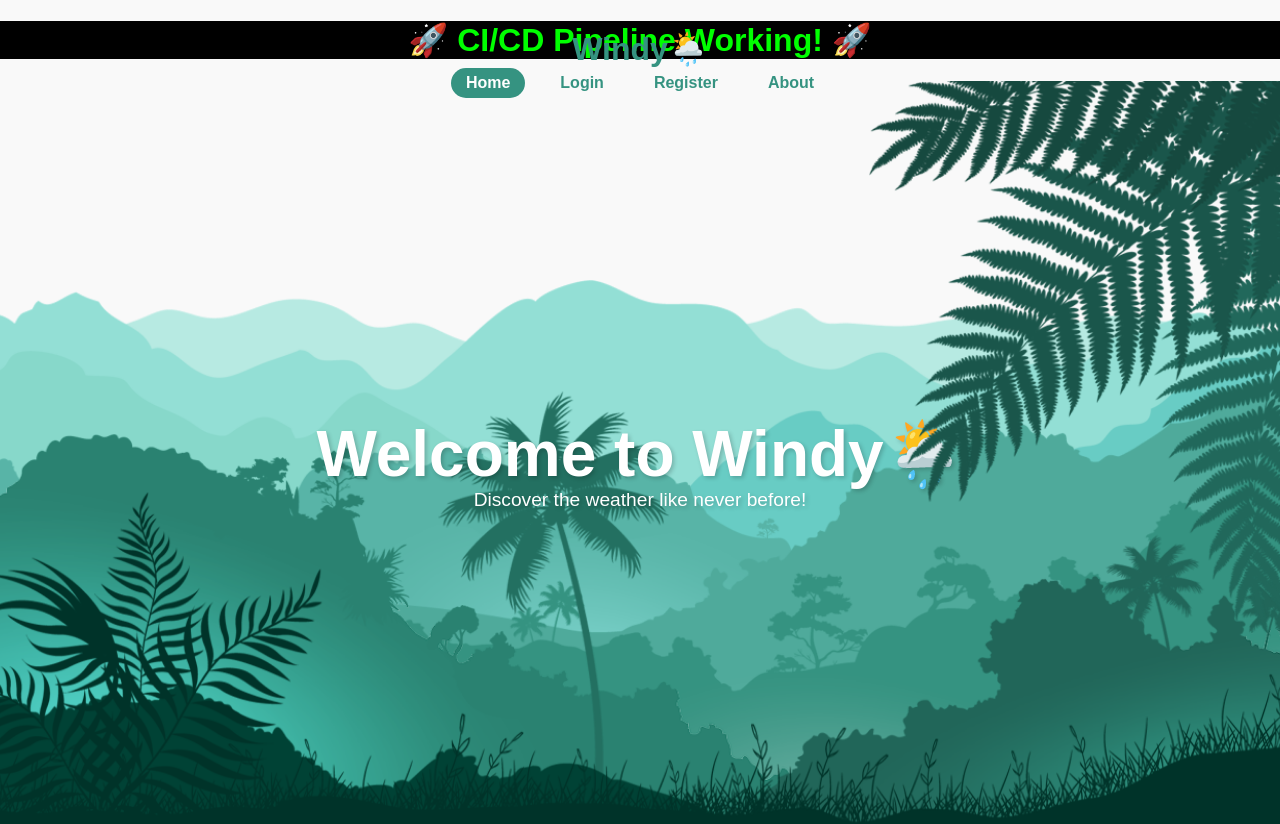
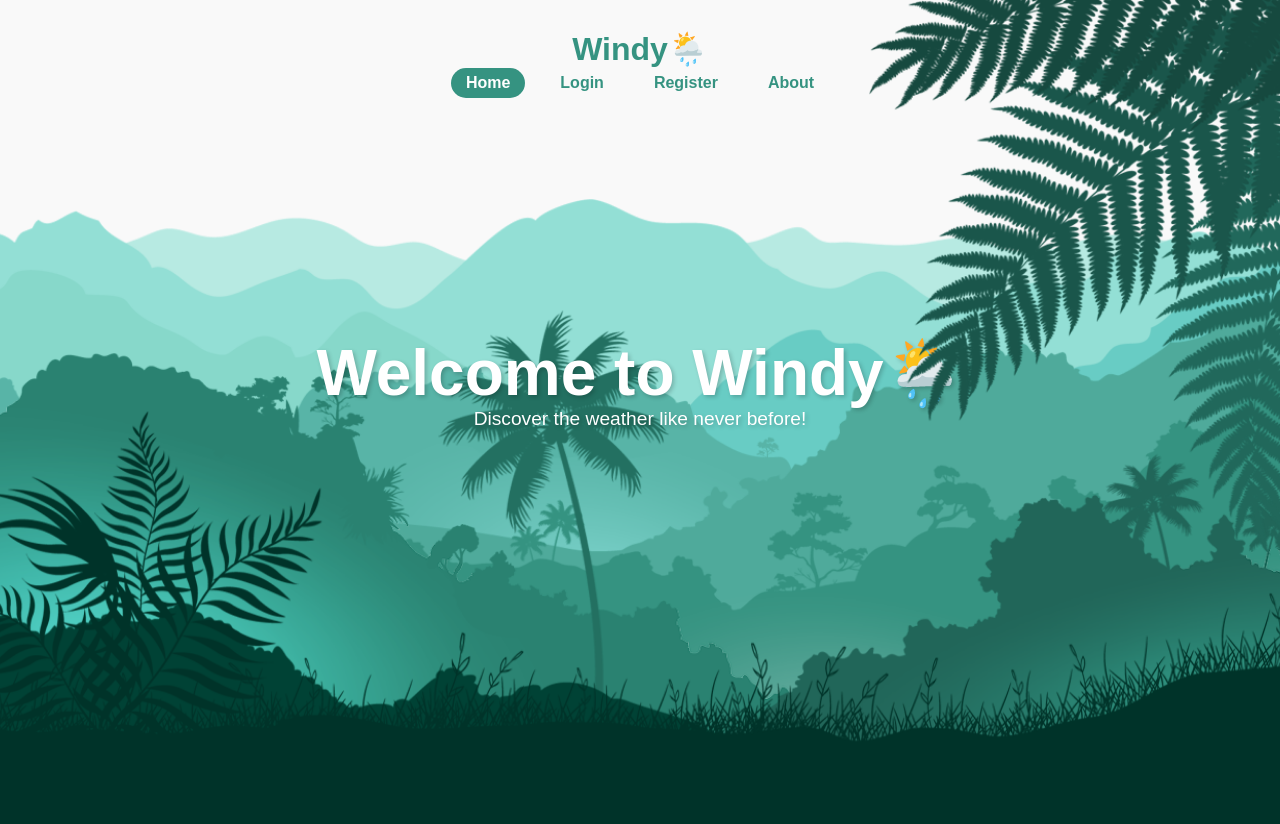
Before and after one commit to WeatherAppBolton/windy-frontend, a website: page index.html in a window 1280 px wide. Shown: the top 824 px of the page. Drawn offline with Linux system fonts and the light colour scheme.

Commit message:
Update index.html

```diff
--- a/index.html
+++ b/index.html
@@ -5,7 +5,6 @@
   <meta charset="UTF-8" />
   <meta name="viewport" content="width=device-width, initial-scale=1.0"/>
   <title>🌤️ Windy - Welcome</title>
-  <h1 style="text-align:center; color:lime; background:black;">🚀 CI/CD Pipeline Working! 🚀</h1>
   <link href="https://fonts.googleapis.com/css2?family=Quicksand:wght@500;700&display=swap" rel="stylesheet">
   <link rel="stylesheet" href="assets/css/styles.css">
   <style>
```
